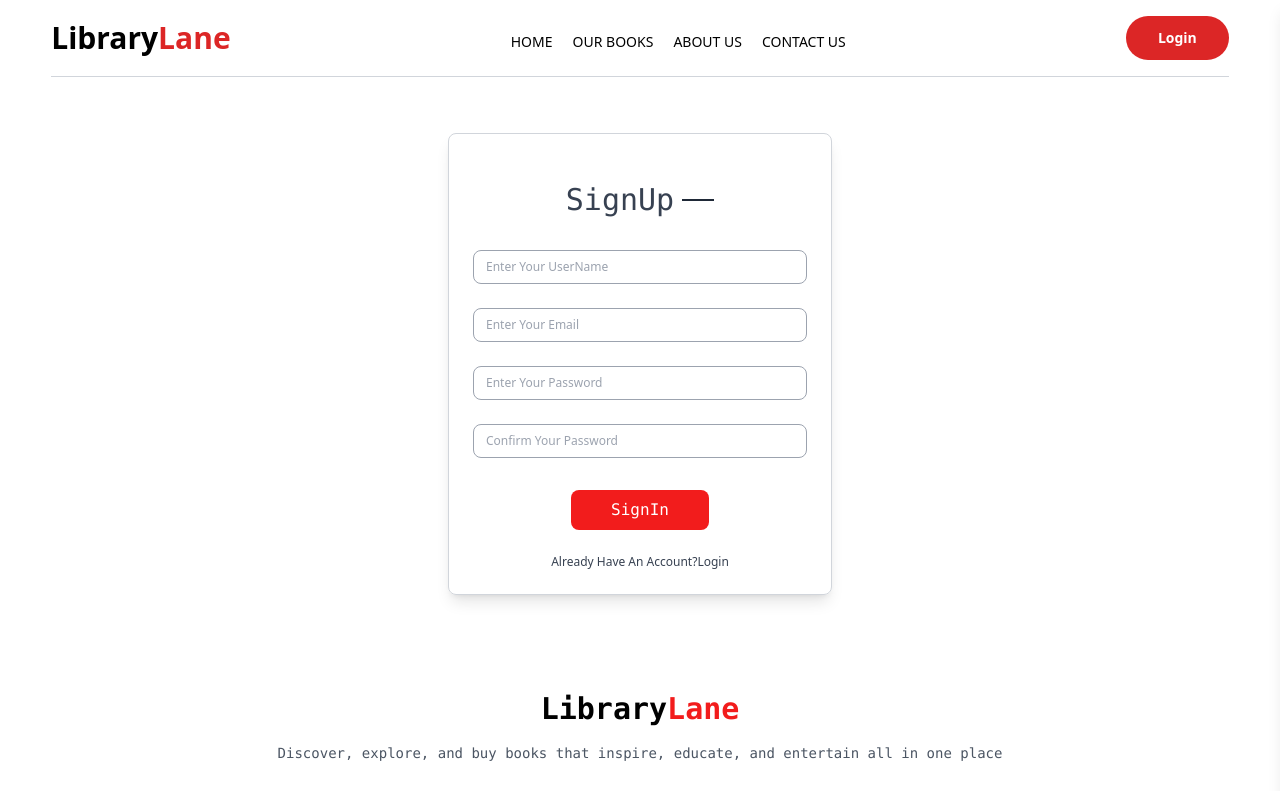
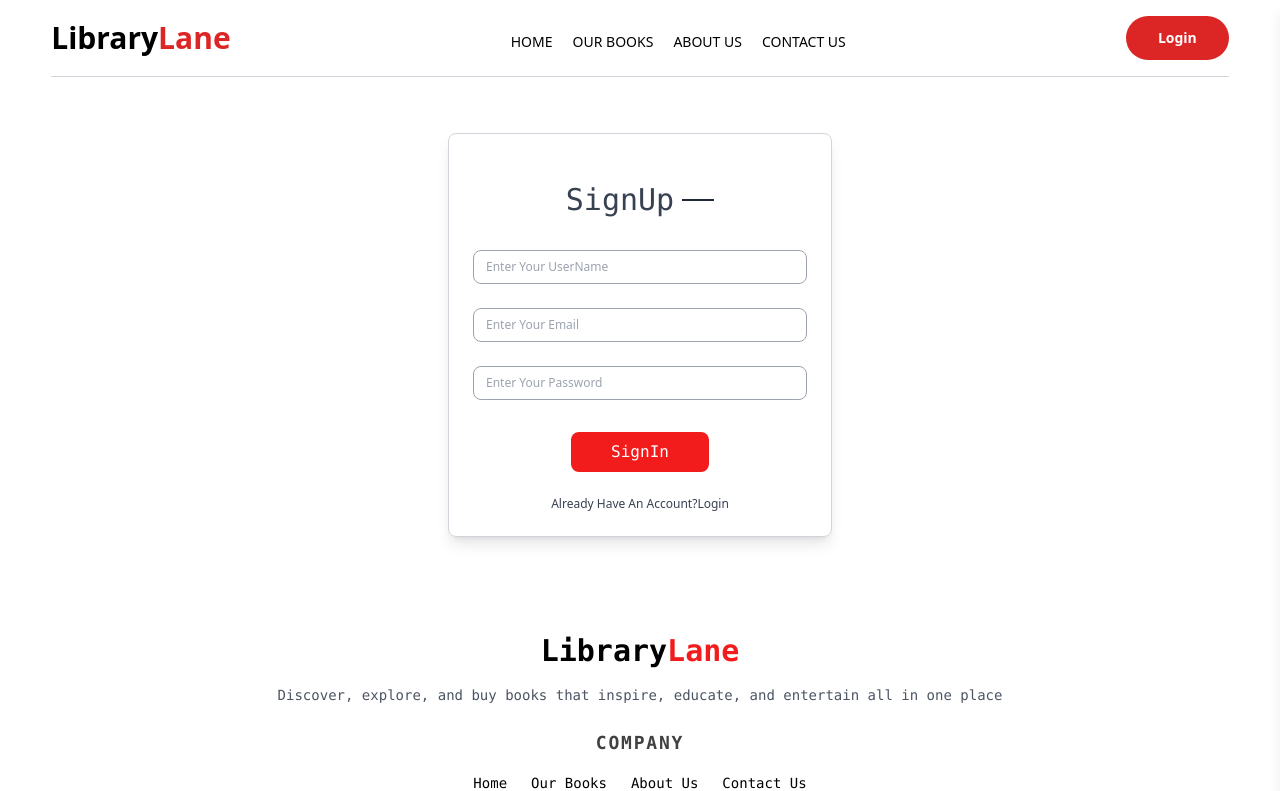
Before and after one commit to Shuvam-2000/LibaryLane, a React (Vite) app in the folder Client/LibaryLane/: page /signup in a window 1280 px wide. Shown: the top 791 px of the page. Built offline with nearby package versions, Linux system fonts and the light colour scheme.

Commit message:
remove: confirm password validations removed will be added later

```diff
--- a/Client/LibaryLane/src/pages/SignUp.jsx
+++ b/Client/LibaryLane/src/pages/SignUp.jsx
@@ -9,7 +9,6 @@ const SignUp = () => {
         handleSubmit,
         formState: { errors, isSubmitting },
         reset,
-        watch
     } = useForm();
 
     // handling form submission
@@ -18,10 +17,6 @@ const SignUp = () => {
       console.log("Form Submitted", data)
       reset()
     }
-
-    // watch password field for validations
-    const password = watch("password");
-
 
   return (
     <div className="min-h-6">
@@ -81,21 +76,6 @@ const SignUp = () => {
       {errors.password && (
         <p className="text-xs justify-start mt-2 mb-1 text-red-500">{errors.password.message}</p>
       )}
-
-      {/* Confirm Password Validations */}
-      <input
-        type="text"
-        className={`w-full px-3 sm:py-2 py-1 text-xs border hover:border-black rounded-lg mt-2 ${errors.confirmPassword ? "border-red-500" : "border-gray-400"}`}
-        placeholder="Confirm Your Password"
-        {...register("confirmPassword", {
-          required: "Confirm Password is required",
-          validate: (value) =>
-            value === password || "Passwords do not match",
-        })}
-      />
-      {errors.confirmPassword && (
-        <p className="text-xs justify-start mt-2 text-red-500">{errors.confirmPassword.message}</p>
-      )}
       <button disabled={isSubmitting} value={isSubmitting ? "Submitting" : "Submit"} className="bg-[#f21c1c] text-white font-mono px-10 py-2 mt-4 rounded-lg hover:bg-red-600 transition-all">
         SignIn
       </button>
```
